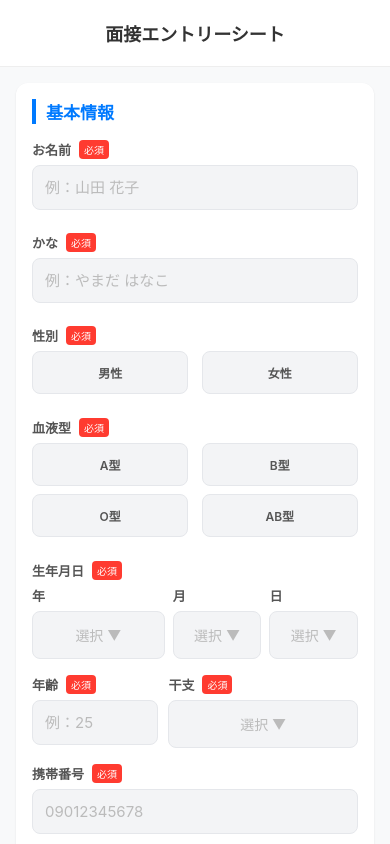
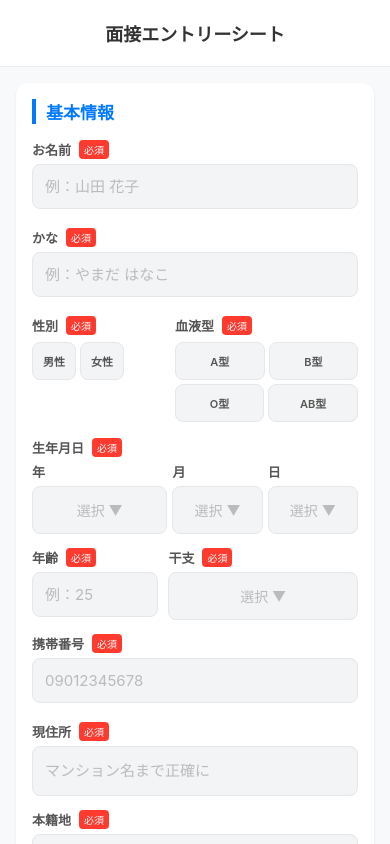
Before and after one commit to Yutojjj/interview-form, a React Native app: screen / in a window 390 px wide. Built offline with nearby package versions, Linux system fonts and the light colour scheme.

Commit message:
Refactor App.js for improved layout and functionality

```diff
--- a/App.js
+++ b/App.js
@@ -13,10 +13,7 @@ import {
   Alert,
   Modal,
   FlatList,
-  Dimensions,
 } from 'react-native';
-
-const { width } = Dimensions.get('window');
 
 // --- 共通コンポーネント ---
 const Section = ({ title, children }) => (
@@ -67,7 +64,7 @@ const DropdownSelector = ({ label, options, selectedValue, onSelect, error, requ
         </Text>
       </TouchableOpacity>
 
-      <Modal transparent={true} visible={modalVisible} animationType="fade">
+      <Modal transparent={true} visible={modalVisible} animationType="slide">
         <TouchableOpacity
           style={styles.modalOverlay}
           activeOpacity={1}
@@ -111,11 +108,7 @@ const SelectButtons = ({ label, options, selectedValue, onSelect, error, require
       {options.map((opt) => (
         <TouchableOpacity
           key={opt}
-          style={[
-            styles.selectBtn,
-            { width: options.length > 2 ? '48%' : '48%' }, // 基本2列。数が多い場合は調整可
-            selectedValue === opt && styles.selectBtnActive
-          ]}
+          style={[styles.selectBtn, selectedValue === opt && styles.selectBtnActive]}
           onPress={() => onSelect(opt)}
         >
           <Text style={[styles.selectBtnText, selectedValue === opt && styles.selectBtnTextActive]}>{opt}</Text>
@@ -138,7 +131,7 @@ const MultiSelectButtons = ({ label, options, selectedValues, onToggle, error, r
         return (
           <TouchableOpacity
             key={opt}
-            style={[styles.selectBtn, { width: '48%' }, isActive && styles.selectBtnActive]}
+            style={[styles.selectBtn, isActive && styles.selectBtnActive]}
             onPress={() => onToggle(opt)}
           >
             <Text style={[styles.selectBtnText, isActive && styles.selectBtnTextActive]}>{opt}</Text>
@@ -193,6 +186,9 @@ export default function App() {
         newForm.workTime = '';
         newForm.workTimeCustom = '';
     }
+    if (key === 'applyMethod' && !['紹介', 'WARPスタッフの紹介'].includes(value)) {
+        newForm.introducer = '';
+    }
     setForm(newForm);
     if (value && value.toString().trim() !== '') {
       setErrors(prev => ({ ...prev, [key]: false }));
@@ -207,7 +203,7 @@ export default function App() {
     updateField(key, list);
   };
 
-  const handleViewSubmit = () => {
+  const handleViewSubmit = async () => {
     setSubmitError("");
     let newErrors = {};
     const requiredList = [
@@ -223,6 +219,11 @@ export default function App() {
 
     if (form.language.length === 0) newErrors.language = true;
     if (form.availableDays.length === 0) newErrors.availableDays = true;
+
+    if (form.livingStatus === 'その他' && !form.livingStatusCustom) newErrors.livingStatusCustom = true;
+    if (form.applyMethod === 'その他' && !form.applyMethodCustom) newErrors.applyMethodCustom = true;
+    if (['紹介', 'WARPスタッフの紹介'].includes(form.applyMethod) && !form.introducer) newErrors.introducer = true;
+    if (form.workTime === 'その他' && !form.workTimeCustom) newErrors.workTimeCustom = true;
 
     if (Object.keys(newErrors).length > 0) {
       setErrors(newErrors);
@@ -245,8 +246,7 @@ export default function App() {
 
             <View style={styles.row}>
               <SelectButtons label="性別" options={['男性', '女性']} required selectedValue={form.gender} onSelect={(v) => updateField('gender', v)} error={errors.gender} />
-            </View>
-            <View style={styles.row}>
+              <View style={{ width: 10 }} />
               <SelectButtons label="血液型" options={['A型', 'B型', 'O型', 'AB型']} required selectedValue={form.bloodType} onSelect={(v) => updateField('bloodType', v)} error={errors.bloodType} />
             </View>
 
@@ -256,9 +256,9 @@ export default function App() {
             </View>
             <View style={styles.row}>
               <DropdownSelector flex={3} options={years} selectedValue={form.birthYear} onSelect={(v) => updateField('birthYear', v)} error={errors.birthYear} label="年" />
-              <View style={{ width: 8 }} />
+              <View style={{ width: 5 }} />
               <DropdownSelector flex={2} options={months} selectedValue={form.birthMonth} onSelect={(v) => updateField('birthMonth', v)} error={errors.birthMonth} label="月" />
-              <View style={{ width: 8 }} />
+              <View style={{ width: 5 }} />
               <DropdownSelector flex={2} options={days} selectedValue={form.birthDay} onSelect={(v) => updateField('birthDay', v)} error={errors.birthDay} label="日" />
             </View>
 
@@ -271,28 +271,85 @@ export default function App() {
             <InputField label="携帯番号" placeholder="09012345678" keyboardType="phone-pad" required value={form.phone} onChangeText={(v) => updateField('phone', v)} error={errors.phone} />
             <InputField label="現住所" placeholder="マンション名まで正確に" multiline required value={form.address} onChangeText={(v) => updateField('address', v)} error={errors.address} />
             <InputField label="本籍地" placeholder="都道府県名から" required value={form.domicile} onChangeText={(v) => updateField('domicile', v)} error={errors.domicile} />
+            <View style={styles.row}>
+              <InputField label="身長" placeholder="160cm" value={form.height} onChangeText={(v) => updateField('height', v)} />
+              <View style={{ width: 10 }} />
+              <InputField label="体重" placeholder="48kg" value={form.weight} onChangeText={(v) => updateField('weight', v)} />
+            </View>
           </Section>
 
           <Section title="詳細情報">
             <SelectButtons label="現在の職業 [日中]" options={['学生', 'フリーター', '会社員', 'なし']} required selectedValue={form.jobDay} onSelect={(v) => updateField('jobDay', v)} error={errors.jobDay} />
             <SelectButtons label="現在の職業 [夜間]" options={['キャバクラ等', 'なし']} required selectedValue={form.jobNight} onSelect={(v) => updateField('jobNight', v)} error={errors.jobNight} />
+
             <SelectButtons label="お住まい" options={['実家', '一人暮らし', 'その他']} required selectedValue={form.livingStatus} onSelect={(v) => updateField('livingStatus', v)} error={errors.livingStatus} />
             {form.livingStatus === 'その他' && (
               <InputField label="具体的な住まい" placeholder="例：寮" required value={form.livingStatusCustom} onChangeText={(v) => updateField('livingStatusCustom', v)} error={errors.livingStatusCustom} />
             )}
+
+            <InputField label="学校名.学年/最終学歴" placeholder="〇〇大学 卒業" required value={form.education} onChangeText={(v) => updateField('education', v)} error={errors.education} />
+            <SelectButtons label="夜職の経験" options={['ある', 'ない']} required selectedValue={form.nightJobExp} onSelect={(v) => updateField('nightJobExp', v)} error={errors.nightJobExp} />
+
             <MultiSelectButtons label="語学" options={['日本語のみ', '英語', '中国語', 'その他']} required selectedValues={form.language} onToggle={(v) => toggleMulti('language', v)} error={errors.language} />
+            {form.language.includes('その他') && (
+              <InputField label="具体的な語学" placeholder="例：韓国語" value={form.languageCustom} onChangeText={(v) => updateField('languageCustom', v)} />
+            )}
+          </Section>
+
+          <Section title="緊急連絡先">
+            <InputField label="氏名" placeholder="例：山田 太郎" required value={form.emergencyName} onChangeText={(v) => updateField('emergencyName', v)} error={errors.emergencyName} />
+            <InputField label="続柄" placeholder="例：父、母、姉、友人など" required value={form.emergencyRelationship} onChangeText={(v) => updateField('emergencyRelationship', v)} error={errors.emergencyRelationship} />
+            <InputField label="電話番号" placeholder="例：090-0000-0000" required keyboardType="phone-pad" value={form.emergencyPhone} onChangeText={(v) => updateField('emergencyPhone', v)} error={errors.emergencyPhone} />
+            <InputField label="住所" placeholder="例：東京都港区六本木1-2-3 ○○マンション101" required multiline value={form.emergencyAddress} onChangeText={(v) => updateField('emergencyAddress', v)} error={errors.emergencyAddress} />
           </Section>
 
           <Section title="勤務条件・希望">
             <SelectButtons label="採用条件" options={['社員', 'アルバイト']} required selectedValue={form.hireCondition} onSelect={(v) => updateField('hireCondition', v)} error={errors.hireCondition} />
+
             <SelectButtons label="応募方法" options={['紹介', 'WARPスタッフの紹介', '求人広告', 'その他']} required selectedValue={form.applyMethod} onSelect={(v) => updateField('applyMethod', v)} error={errors.applyMethod} />
+            {['紹介', 'WARPスタッフの紹介'].includes(form.applyMethod) && (
+                <InputField label="紹介者名" placeholder="フルネームで入力してください" required value={form.introducer} onChangeText={(v) => updateField('introducer', v)} error={errors.introducer} />
+            )}
+            {form.applyMethod === 'その他' && <InputField label="具体的な応募経由" placeholder="SNS名など" required value={form.applyMethodCustom} onChangeText={(v) => updateField('applyMethodCustom', v)} error={errors.applyMethodCustom} />}
+
             <SelectButtons label="週何回入れますか" options={['ほぼ毎日', '週4-5', '週2-3', '週0-1']} required selectedValue={form.daysPerWeek} onSelect={(v) => updateField('daysPerWeek', v)} error={errors.daysPerWeek} />
             <MultiSelectButtons label="何曜日入れますか" options={['月', '火', '水', '木', '金', '土', '日']} required selectedValues={form.availableDays} onToggle={(v) => toggleMulti('availableDays', v)} error={errors.availableDays} />
+
+            {form.hireCondition !== '' && (
+              <View style={styles.dynamicSection}>
+                <View style={styles.workTimeHeader}>
+                    <Text style={styles.workTimeNotice}>
+                        {form.hireCondition === '社員' ? '※社員は17時からの勤務になります' : '※アルバイトは19時からの勤務になります'}
+                    </Text>
+                </View>
+                <SelectButtons
+                    label="勤務時間"
+                    options={form.hireCondition === '社員' ? ['未定','17時-ラスト', 'その他'] : ['未定','19時-ラスト', 'その他']}
+                    required
+                    selectedValue={form.workTime}
+                    onSelect={(v) => updateField('workTime', v)}
+                    error={errors.workTime}
+                />
+                {form.workTime === 'その他' && <InputField label="具体的な時間" required value={form.workTimeCustom} onChangeText={(v) => updateField('workTimeCustom', v)} error={errors.workTimeCustom} />}
+              </View>
+            )}
+          </Section>
+
+          <Section title="その他の情報 (任意回答)">
+            <SelectButtons label="借金" options={['ある', 'ない']} selectedValue={form.debt} onSelect={(v) => updateField('debt', v)} />
+            <SelectButtons label="交通手段" options={['電車', '車', 'その他']} selectedValue={form.transport} onSelect={(v) => updateField('transport', v)} />
+            {form.transport === 'その他' && <InputField label="具体的な交通手段" value={form.transportCustom} onChangeText={(v) => updateField('transportCustom', v)} />}
+            <SelectButtons label="刺青・タトゥー" options={['ある', 'ない']} selectedValue={form.tattoo} onSelect={(v) => updateField('tattoo', v)} />
+            {form.tattoo === 'ある' && <InputField label="タトゥーの部位,大きさ" value={form.tattooDetail} onChangeText={(v) => updateField('tattooDetail', v)} />}
+          </Section>
+
+          <Section title="過去の職歴">
+            {[1, 2, 3].map(n => <WorkHistoryCard key={n} symbol={n === 1 ? '①' : n === 2 ? '②' : '③'} />)}
           </Section>
 
           <View style={styles.consentCard}>
             <Text style={styles.consentText}>入力内容に間違いありませんか？</Text>
-            <Switch value={isAgreed} onValueChange={(v) => { setIsAgreed(v); setSubmitError(""); }} />
+            <Switch value={isAgreed} onValueChange={(v) => { setIsAgreed(v); setSubmitError(""); }} trackColor={{ false: "#767577", true: "#34C759" }} />
           </View>
 
           <TouchableOpacity
@@ -321,35 +378,49 @@ const styles = StyleSheet.create({
   headerTitle: { fontSize: 18, fontWeight: 'bold', color: '#333' },
   scrollView: { flex: 1 },
   content: { padding: 16 },
-  section: { marginBottom: 25, backgroundColor: '#fff', borderRadius: 12, padding: 16, elevation: 2, shadowColor: '#000', shadowOffset: { width: 0, height: 1 }, shadowOpacity: 0.1, shadowRadius: 2 },
+  section: { marginBottom: 30, backgroundColor: '#fff', borderRadius: 12, padding: 16, elevation: 2, shadowColor: '#000', shadowOffset: { width: 0, height: 1 }, shadowOpacity: 0.1, shadowRadius: 2 },
   sectionTitle: { fontSize: 17, fontWeight: 'bold', color: '#007AFF', marginBottom: 16, borderLeftWidth: 4, borderLeftColor: '#007AFF', paddingLeft: 10 },
-  inputContainer: { marginBottom: 16, width: '100%' },
-  labelRow: { flexDirection: 'row', alignItems: 'center', marginBottom: 6 },
+  inputContainer: { marginBottom: 14, flexShrink: 1 },
+  labelRow: { flexDirection: 'row', alignItems: 'center', marginBottom: 5 },
   label: { fontSize: 13, color: '#555', fontWeight: '600' },
   requiredTag: { fontSize: 10, color: '#fff', backgroundColor: '#FF3B30', paddingHorizontal: 5, paddingVertical: 2, borderRadius: 4, marginLeft: 8, overflow: 'hidden' },
   input: { backgroundColor: '#F3F4F6', borderRadius: 8, padding: 12, fontSize: 15, color: '#333', borderWidth: 1, borderColor: '#E5E7EB' },
   inputError: { borderColor: '#FF3B30', backgroundColor: '#FFF5F5' },
   errorText: { color: '#FF3B30', fontSize: 11, marginTop: 4 },
-  textArea: { height: 80, textAlignVertical: 'top' },
-  row: { flexDirection: 'row', justifyContent: 'space-between', alignItems: 'flex-start', width: '100%' },
-  buttonRow: { flexDirection: 'row', flexWrap: 'wrap', justifyContent: 'space-between' },
-  selectBtn: { backgroundColor: '#F3F4F6', paddingVertical: 12, borderRadius: 8, alignItems: 'center', borderWidth: 1, borderColor: '#E5E7EB', marginBottom: 8 },
+  textArea: { height: 70, textAlignVertical: 'top' },
+  row: { flexDirection: 'row', justifyContent: 'space-between', alignItems: 'flex-start' },
+  buttonRow: { flexDirection: 'row', flexWrap: 'wrap', marginHorizontal: -2 },
+  selectBtn: {
+    flexGrow: 1,
+    minWidth: '45%', // デバイス幅に合わせて2列並びを維持
+    maxWidth: '48%',
+    backgroundColor: '#F3F4F6',
+    padding: 10,
+    borderRadius: 8,
+    alignItems: 'center',
+    borderWidth: 1,
+    borderColor: '#E5E7EB',
+    margin: 2
+  },
   selectBtnActive: { backgroundColor: '#007AFF', borderColor: '#007AFF' },
-  selectBtnText: { fontSize: 12, color: '#555', fontWeight: '600' },
+  selectBtnText: { fontSize: 11, color: '#555', fontWeight: '600' },
   selectBtnTextActive: { color: '#fff' },
   dropdownTrigger: { backgroundColor: '#F3F4F6', borderRadius: 8, padding: 12, borderWidth: 1, borderColor: '#E5E7EB', minHeight: 48, justifyContent: 'center' },
   dropdownText: { fontSize: 14, color: '#333', textAlign: 'center' },
   modalOverlay: { flex: 1, backgroundColor: 'rgba(0,0,0,0.5)', justifyContent: 'flex-end' },
-  modalContent: { backgroundColor: '#fff', borderTopLeftRadius: 20, borderTopRightRadius: 20, maxHeight: '60%' },
+  modalContent: { backgroundColor: '#fff', borderTopLeftRadius: 20, borderTopRightRadius: 20, maxHeight: '50%' },
   modalHeader: { padding: 16, borderBottomWidth: 1, borderBottomColor: '#EEE', alignItems: 'center' },
   modalTitle: { fontSize: 16, fontWeight: 'bold', color: '#333' },
-  modalItem: { padding: 18, borderBottomWidth: 1, borderBottomColor: '#F9FAFB', flexDirection: 'row', justifyContent: 'space-between', alignItems: 'center' },
+  modalItem: { padding: 16, borderBottomWidth: 1, borderBottomColor: '#F9FAFB', flexDirection: 'row', justifyContent: 'space-between', alignItems: 'center' },
   modalItemText: { fontSize: 16, color: '#333' },
   checkmark: { color: '#007AFF', fontWeight: 'bold' },
+  dynamicSection: { marginTop: 10, borderTopWidth: 1, borderTopColor: '#EEE', paddingTop: 15 },
+  workTimeHeader: { marginBottom: 8 },
+  workTimeNotice: { fontSize: 12, color: '#FF3B30', fontWeight: 'bold' },
   consentCard: { flexDirection: 'row', alignItems: 'center', backgroundColor: '#FFF', padding: 16, borderRadius: 12, marginBottom: 20, borderWidth: 1, borderColor: '#34C759' },
   consentText: { flex: 1, fontSize: 13, color: '#333', fontWeight: '600' },
-  submitButton: { backgroundColor: '#007AFF', padding: 18, borderRadius: 12, alignItems: 'center', shadowColor: '#007AFF', shadowOffset: { width: 0, height: 4 }, shadowOpacity: 0.3, shadowRadius: 5, elevation: 5 },
-  submitButtonDisabled: { backgroundColor: '#B0C4DE', shadowOpacity: 0 },
+  submitButton: { backgroundColor: '#007AFF', padding: 18, borderRadius: 12, alignItems: 'center' },
+  submitButtonDisabled: { backgroundColor: '#B0C4DE' },
   submitButtonText: { color: '#fff', fontSize: 16, fontWeight: 'bold' },
   errorBanner: { marginTop: 15, padding: 12, backgroundColor: '#FFF5F5', borderRadius: 8, borderWidth: 1, borderColor: '#FF3B30', alignItems: 'center' },
   errorBannerText: { color: '#FF3B30', fontSize: 14, fontWeight: 'bold', textAlign: 'center' },
```
